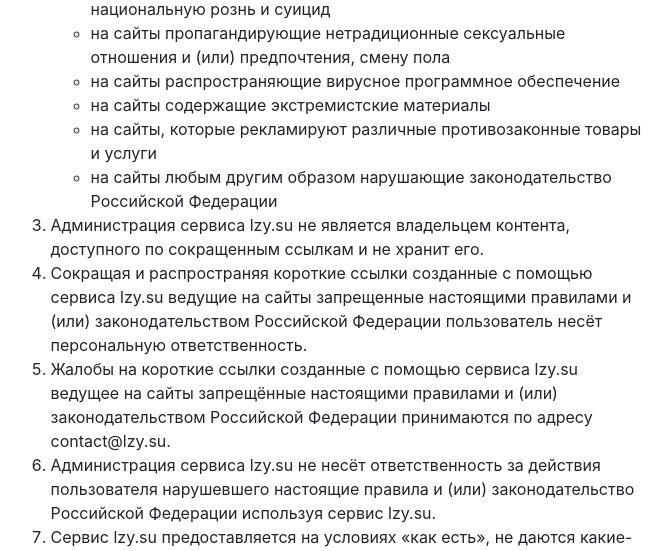
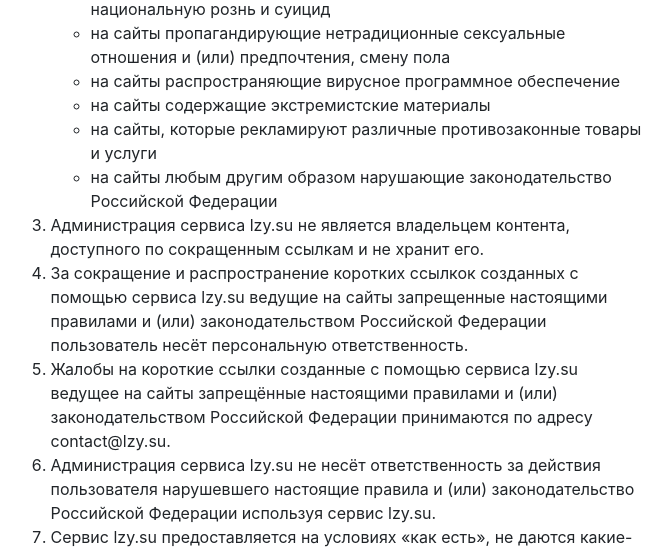
Before and after one commit to YuriyCherniy/lzy.su, a Django app: page /terms/ in a window 1280 px wide. Shown: the part 365-916 px from the top of the page, without its empty margins (312-983 px from the left). Run offline with Django 4.2, Linux system fonts and the light colour scheme; some libraries are stand-ins or nearby versions.

Commit message:
fixed terms of use

```diff
--- a/core/templates/core/terms_of_use.html
+++ b/core/templates/core/terms_of_use.html
@@ -54,7 +54,7 @@
                 <li>
                     Администрация сервиса lzy.su не является владельцем контента, доступного по сокращенным ссылкам и не хранит его.
                 </li>
-                <li>Сокращая и распространяя короткие ссылки созданные с помощью сервиса lzy.su ведущие на сайты
+                <li>За сокращение и распространение коротких ссылкок созданных с помощью сервиса lzy.su ведущие на сайты
                     запрещенные настоящими правилами и (или) законодательством Российской Федерации пользователь несёт персональную ответственность.</li>
                 <li>Жалобы на короткие ссылки созданные с помощью сервиса lzy.su ведущее на сайты запрещённые настоящими
                     правилами и (или) законодательством Российской Федерации принимаются по адресу contact@lzy.su.</li>
```
